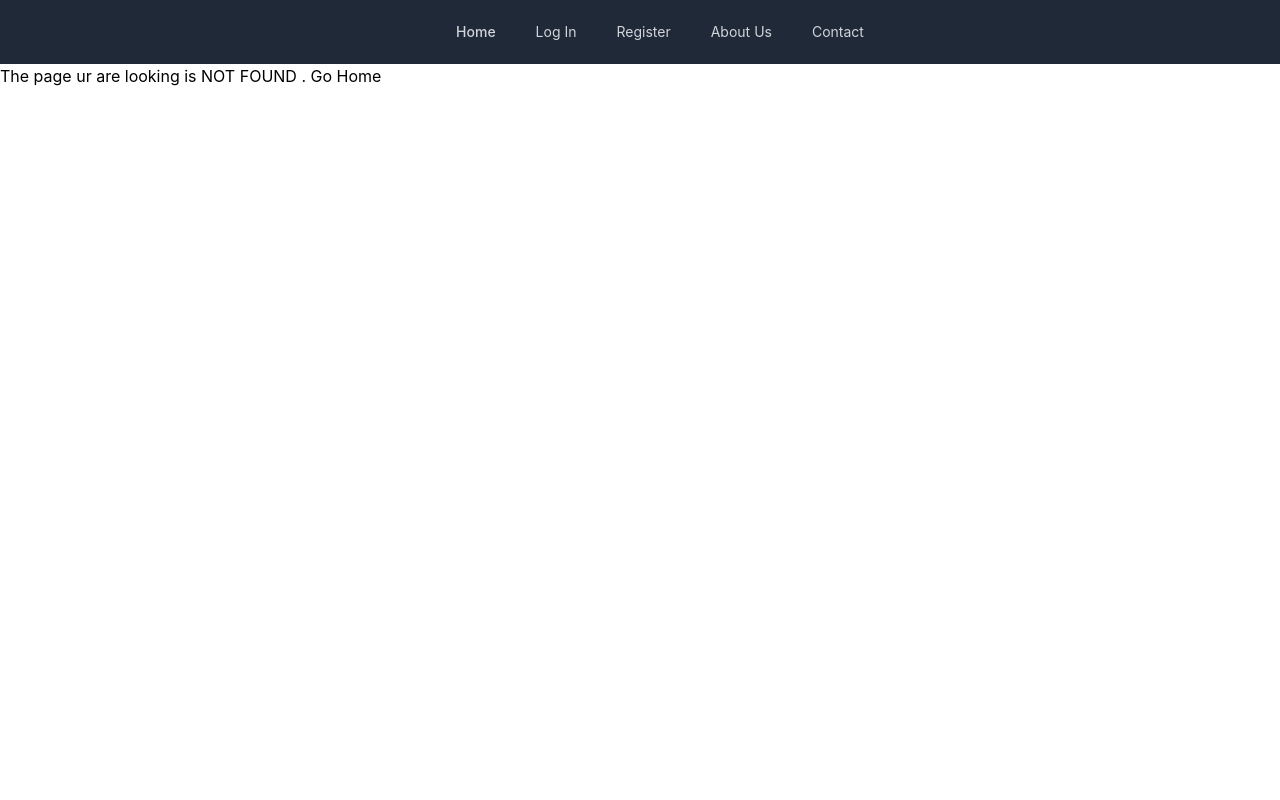
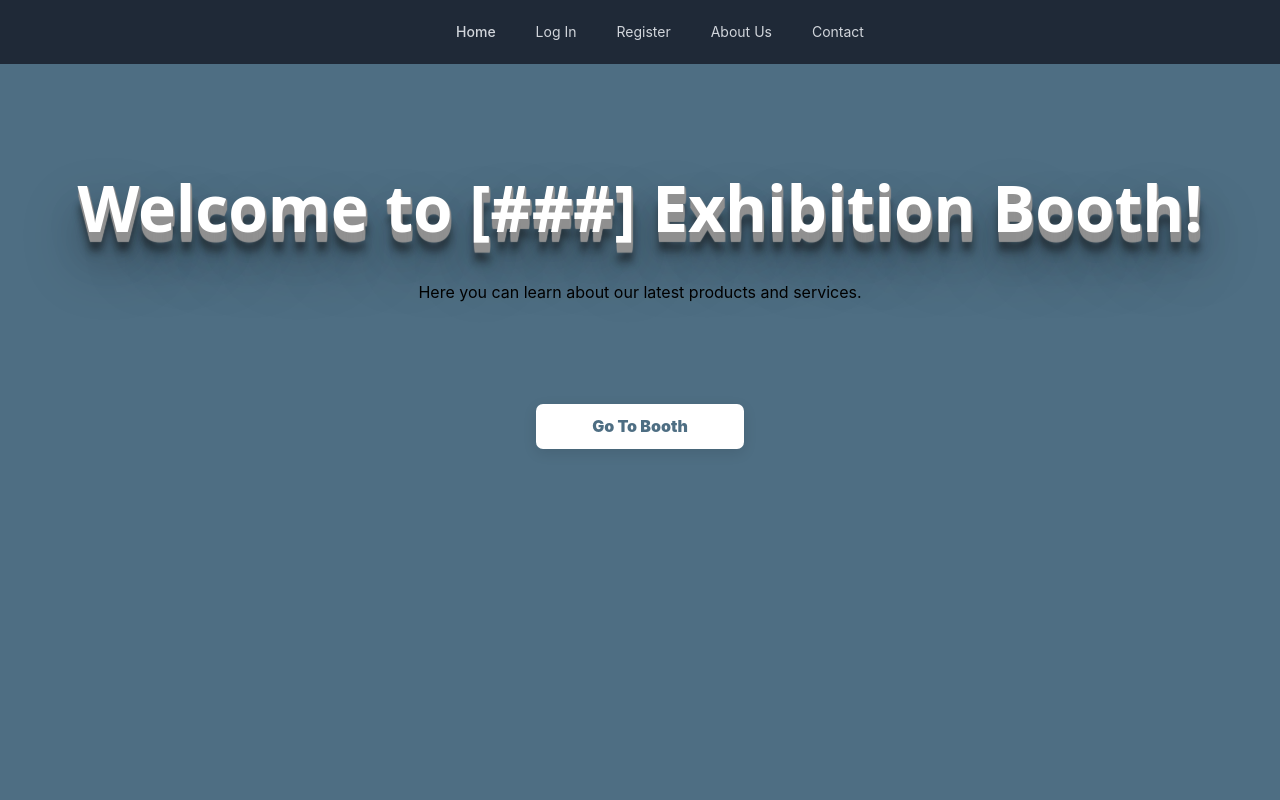
Before and after one commit to anas-halid/New3DVirtualExpo, a React (Create React App) app in the folder file/: page /booth in a window 1280 px wide. Before the commit this address had no page. Shown: the top 800 px of the page. Built offline with nearby package versions, Linux system fonts and the light colour scheme.

Commit message:
Booth page upgrade
Added 3D title and anchor button

```diff
--- a/file/src/App.js
+++ b/file/src/App.js
@@ -18,7 +18,7 @@ function App() {
     <Route index element={<Layout/>} />   {/* this will be the default layout when user visits our link */ }
     <Route path='/login' element={<Login/>} />
     <Route path='/register' element={<Register />} />
-    <Route path='/products' element={<Shop />} />
+    <Route path='/booth' element={<Shop />} />
     <Route path='/Aboutus' element={<Aboutus />} />
     <Route path='/Contacts' element={<Contacts />} />
     <Route path='/items' element={<Products/>}/>
--- a/file/src/components/Home.jsx
+++ b/file/src/components/Home.jsx
@@ -23,7 +23,7 @@ const Home = () => {
     infospot2 = new PANOLENS.Infospot( 300, PANOLENS.DataImage.Info );
     infospot2.position.set( -5000.00, -1825.25, 197.56 );
     infospot2.addEventListener('click', function () {
-      window.location.replace("Products") // contacts is temporary, it should be booth 1, I used this for showcasing and error fixing
+      window.location.replace("booth") // contacts is temporary, it should be booth 1, I used this for showcasing and error fixing
     });
 
     infospot3 = new PANOLENS.Infospot( 300, PANOLENS.DataImage.Info );
--- a/file/src/components/Shop.js
+++ b/file/src/components/Shop.js
@@ -3,7 +3,24 @@ import { Link } from 'react-router-dom'
 import bg from './booth3.png' ;
 
 
+
+
+
+
+
 export default function Shop() {
+
+
+  const handleClickScroll = () => {
+    const element = document.getElementById('section-1');
+    if (element) {
+      // 👇 Will scroll smoothly to the top of the next section
+      element.scrollIntoView({ behavior: 'smooth' });
+    }}
+
+
+
+
   return (
     <div style={{backgroundColor: '#4E6E83'}}>
 
@@ -11,15 +28,23 @@ export default function Shop() {
       <br></br>
     <h1>Welcome to [###] Exhibition Booth!</h1>
     </div>
+    <br></br>
+    <h3 id="centeralign">Here you can learn about our latest products and services.</h3>
+    <div id="container">
+   <button className="btn-scroll" onClick={handleClickScroll}>
+      Go To Booth
+   </button>
+    </div>
+
     <ul>
       <li id ="menu" style={{ position: 'relative', left: 90, top: 515 }} ><a href="">View Product Video</a></li>
       <li id ="menuright"style={{ position: 'relative', left: -85, top: 440}}><Link to='/items'>view products</Link></li>
       <li id ="menu" style={{ position: 'relative', left: 90, top: 515 }}><a href="">"Live Demo"</a></li>
       <li id ="menuright" style={{ position: 'relative', left: -85, top: 440}}><a href="">"Live Chat"</a></li>
+      <div id="section-1">
       <img id ="bground" src={bg} />
-
+      </div>
     </ul>
-    <h3 id="centeralign">Here you can learn about our latest products and services.</h3>
     </div>
   )
 }
--- a/file/src/index.css
+++ b/file/src/index.css
@@ -3,6 +3,10 @@
 @tailwind utilities;
 
 
+/* 3d title */
+
+
+/*till here */
 
 /* This is the 360 viweer */
 
@@ -33,9 +37,49 @@ margin-left: auto;
 margin-right: auto;
 }
 
+/* button & button center */
+
+#container{
+  text-align: center;
+  width: 300px;
+  height: 200px;
+  padding-top: 100px;
+  display: block;
+  align-self: center;
+  margin-left: auto;
+  margin-right: auto;
+  }
 
 
 
+
+button{
+  display: block;
+  align-self: center;
+  margin-left: auto;
+  margin-right: auto;
+  text-align: center;
+  outline: 0;
+  cursor: pointer;
+  border: none;
+  padding: 0 56px;
+  height: 45px;
+  line-height: 45px;
+  border-radius: 7px;
+  font-weight: 900;
+  font-size: 16px;
+  background: #fff;
+  color: #4E6E83;
+  box-shadow: 0 4px 14px 0 rgb(0 0 0 / 10%);
+  transition: background 0.2s ease,color 0.2s ease,box-shadow 0.2s ease;
+  :hover{
+      background: rgba(255,255,255,0.9);
+      box-shadow: 0 6px 20px rgb(93 93 93 / 23%);
+  }
+
+  }
+
+/* Up till here */
 
 .divTable
 {
@@ -154,6 +198,29 @@ ul.menu {
   -moz-animation: fadeIn 5s;
   -o-animation: fadeIn 5s;
   -ms-animation: fadeIn 5s;
+  position: static;
+  display: block;
+  align-self: center;
+  margin-left: auto;
+  margin-right: auto;
+
+  font-size: 4em;
+  font-weight: 700;
+  text-shadow: 1px 1px 1px #919191,
+      1px 2px 1px #919191,
+      1px 3px 1px #919191,
+      1px 4px 1px #919191,
+      1px 5px 1px #919191,
+      1px 6px 1px #919191,
+      1px 7px 1px #919191,
+      1px 8px 1px #919191,
+      1px 9px 1px #919191,
+      1px 10px 1px #919191,
+  1px 18px 6px rgba(16,16,16,0.4),
+  1px 22px 10px rgba(16,16,16,0.2),
+  1px 25px 35px rgba(16,16,16,0.2),
+  1px 30px 60px rgba(16,16,16,0.4);
+
 }
 
 @keyframes fadeIn {
```
